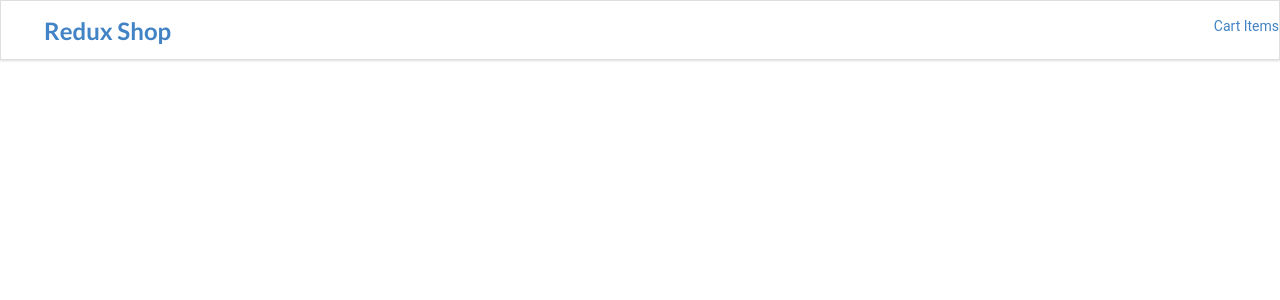
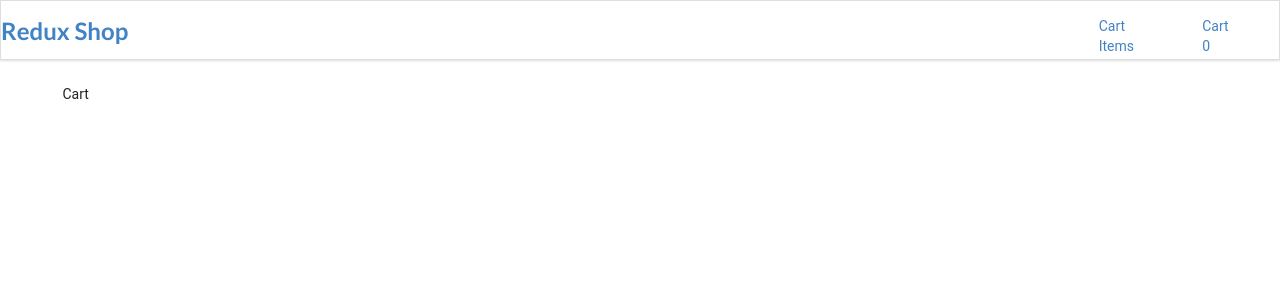
Before and after one commit to shelkesanket/redux-shop-app, a React (Vite) app in the folder redux-shop-app/: page /cart in a window 1280 px wide. Shown: the top 300 px of the page. Built offline with nearby package versions, Linux system fonts and the light colour scheme.

Commit message:
added add to cart and remove to cart functionality

```diff
--- a/redux-shop-app/src/App.jsx
+++ b/redux-shop-app/src/App.jsx
@@ -1,10 +1,11 @@
-import { useState } from 'react'
+import { useState } from "react";
 import { BrowserRouter as Router, Routes, Route } from "react-router-dom";
 import "./App.css";
 import Header from "./container/Header";
 import ProductListing from "./container/ProductListing";
 import ProductDetails from "./container/ProductDetails";
 import CartDetails from "./container/CartDetails";
+import Cart from "./container/Cart";
 
 function App() {
   return (
@@ -19,6 +20,7 @@ function App() {
             element={<ProductDetails />}
           />
           <Route path="/cartDetails" exact element={<CartDetails />} />
+          <Route path="/cart" exact element={<Cart />} />
           <Route>404 Not Found!</Route>
         </Routes>
       </Router>
@@ -26,4 +28,4 @@ function App() {
   );
 }
 
-export default App
+export default App;
--- /dev/null
+++ b/redux-shop-app/src/container/Cart.css
@@ -0,0 +1,9 @@
+.cart {
+  margin-top: 0px; /* Adjust the margin-top value to create space below the header */
+}
+
+.buttons {
+  display: flex;
+  gap: 20px;
+  align-items: center;
+}
--- /dev/null
+++ b/redux-shop-app/src/container/Cart.jsx
@@ -0,0 +1,7 @@
+import React from "react";
+
+function Cart() {
+  return <div className="ui grid container">Cart</div>;
+}
+
+export default Cart;
--- a/redux-shop-app/src/container/Header.jsx
+++ b/redux-shop-app/src/container/Header.jsx
@@ -1,7 +1,11 @@
 import React from "react";
 import { NavLink } from "react-router-dom";
+import { useSelector } from "react-redux";
+import "./Cart.css";
 
 const Header = () => {
+  const cartItems = useSelector((state) => state.cart.items.length);
+  console.log(cartItems);
   return (
     <div className="ui fixed menu">
       <div className="ui container center">
@@ -10,6 +14,9 @@ const Header = () => {
         </NavLink>
       </div>
       <NavLink to="/cartDetails">Cart Items </NavLink>
+      <NavLink to="/cart" className="cart">
+        Cart {cartItems}
+      </NavLink>
     </div>
   );
 };
--- a/redux-shop-app/src/container/ProductDetails.jsx
+++ b/redux-shop-app/src/container/ProductDetails.jsx
@@ -6,7 +6,9 @@ import {
   selectedProduct,
   removeSelectedProduct,
   setToCart,
+  removeFromCart,
 } from "../redux/actions/productsActions";
+import "./Cart.css";
 const ProductDetails = () => {
   const { productId } = useParams();
   const product = useSelector((state) => state.product);
@@ -40,6 +42,10 @@ const ProductDetails = () => {
     console.log("product in cart", product);
   };
 
+  const handleRemoveCart = () => {
+    dispatch(removeFromCart(product.id)); // Pass the product ID to removeFromCart action creator
+  };
+
   return (
     <div className="ui grid container">
       {Object.keys(product).length === 0 ? (
@@ -63,8 +69,10 @@ const ProductDetails = () => {
                 </h2>
                 <h3 className="ui brown block header">{product.category}</h3>
                 <p>{product.description}</p>
-                <div className="ui vertical animated button" tabIndex="0">
+                <div className="buttons">
                   <button onClick={handleAddToCart}>Add to Cart</button>
+
+                  <button onClick={handleRemoveCart}>Remove Item</button>
                 </div>
               </div>
             </div>
--- a/redux-shop-app/src/redux/actions/productsActions.jsx
+++ b/redux-shop-app/src/redux/actions/productsActions.jsx
@@ -7,7 +7,6 @@ export const setProducts = (products) => {
     payload: products,
   };
 };
-
 
 export const selectedProduct = (product) => {
   return {
@@ -28,8 +27,9 @@ export const setToCart = (products) => {
   };
 };
 
-export const removeFromCart = () => {
+export const removeFromCart = (productId) => {
   return {
     type: ActionTypes.REMOVE_FROM_CART,
+    payload: productId,
   };
 };
--- a/redux-shop-app/src/redux/reducers/productReducer.jsx
+++ b/redux-shop-app/src/redux/reducers/productReducer.jsx
@@ -37,7 +37,7 @@ export const addToCartReducer = (
     case ActionTypes.REMOVE_FROM_CART:
       return {
         ...state,
-        items: state.items.filter((item) => item.id !== payload.id), // Filter out the item to remove
+        items: state.items.filter((item) => item.id !== payload), // Filter out the item to remove
       };
     default:
       return state;
```
